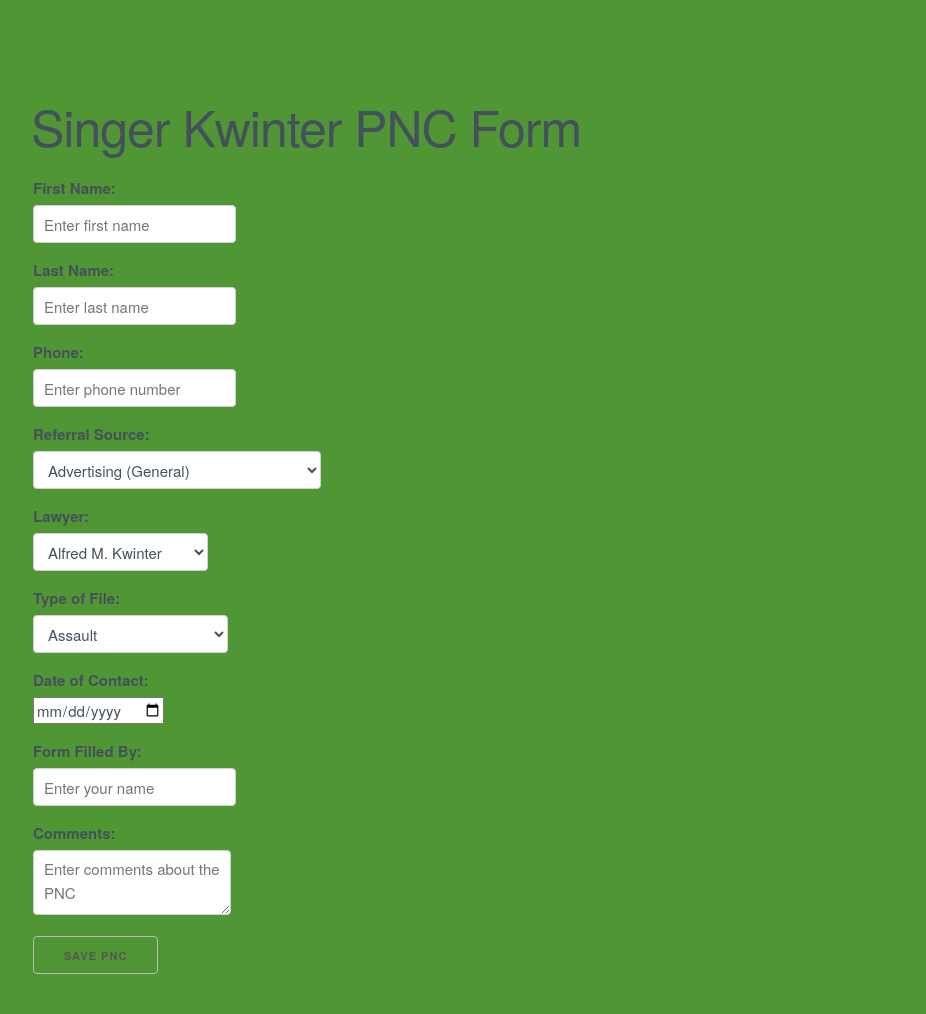
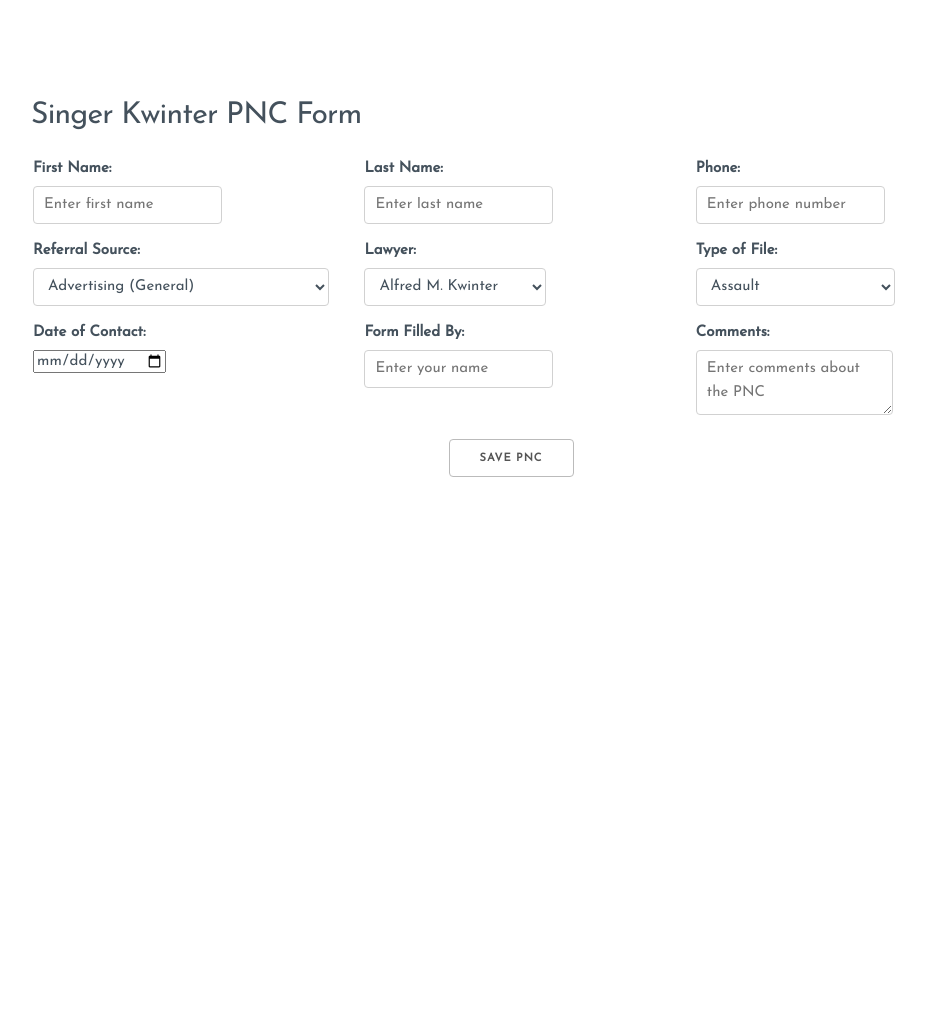
Before and after one commit to flashbax/intake, a PHP site: page / in a window 1280 px wide. Shown: the whole page, without its empty margins (129-1055 px from the left). After the commit the page ends 477 px from the top, so only its background shows below. Run offline with PHP 8.4, Linux system fonts and the light colour scheme.

Commit message:
Updated design of form to work accross the page

```diff
--- a/css/main.css
+++ b/css/main.css
@@ -1,3 +1,3 @@
 body {
-	background-color: #519635;
+	background-color: #fff;
 }
--- a/css/skeleton.css
+++ b/css/skeleton.css
@@ -124,7 +124,7 @@ body {
   font-size: 1.5em; /* currently ems cause chrome bug misinterpreting rems on body element */
   line-height: 1.6;
   font-weight: 400;
-  font-family: "Raleway", "HelveticaNeue", "Helvetica Neue", Helvetica, Arial, sans-serif;
+  font-family:'Josefin Sans', sans-serif;
   color: #44515c; }
 
 
--- a/index.html
+++ b/index.html
@@ -15,7 +15,7 @@
 
   <!-- FONT
   –––––––––––––––––––––––––––––––––––––––––––––––––– -->
-   <!--  <link href="//fonts.googleapis.com/css?family=Raleway:400,300,600" rel="stylesheet" type="text/css"> -->
+  <link href="https://fonts.googleapis.com/css?family=Josefin+Sans" rel="stylesheet">
 
   <!-- CSS
   –––––––––––––––––––––––––––––––––––––––––––––––––– -->
@@ -34,22 +34,28 @@
   –––––––––––––––––––––––––––––––––––––––––––––––––– -->
 
 
-
   <div class="container">
     <div class="row">
       <div class="twelve columns" style="margin-top: 10%">
-      <h1>Singer Kwinter PNC Form</h1>
+      <h4>Singer Kwinter PNC Form</h4>
         <form action="" method="post" enctype="multipart/form-data">
          <fieldset>
+            <div class="row">
+              <div class="four columns">
                 <label for="name">First Name:</label>
                 <input type="text" id="firstname" name="firstname" placeholder="Enter first name" />
-            <br />
+              </div>
+              <div class="four columns">
                 <label for="email">Last Name:</label>
                 <input type="text" id="lastname" name="lastname" placeholder="Enter last name" />
-            <br />
+              </div>
+              <div class="four columns">
                 <label for="email">Phone:</label>
                 <input type="text" id="phone" name="phone" placeholder="Enter phone number" />
-            <br />
+              </div>
+            </div>
+            <div class="row">
+              <div class="four columns">
                 <label for="refferal">Referral Source:</label>
                   <select name="referral" id="referral" placeholder="Enter referral">
                     <option value="advertising">Advertising (General)</option>
@@ -152,7 +158,8 @@
                     <option value="whitbynewspaper">Whitby Newspaper</option>
                     <option value="yellowpages">Yellow Pages</option>
                   </select>
-            <br />
+              </div>
+              <div class="four columns">
                 <label for="lawyer">Lawyer:</label>
                 <select name="lawyer" id="lawyer" placeholder="Enter Lawyer">
                   <option value="amk">Alfred M. Kwinter</option>
@@ -164,7 +171,8 @@
                   <option value="ntd">Nga T. Dang</option>
                   <option value="szk">Shane Z. Kwinter</option>
                 </select>
-            <br />
+              </div>
+              <div class="four columns">
                 <label for="type">Type of File:</label>
                 <select name="type" id="type" placeholder="Enter Type of File">
                   <option value="assult">Assault</option>
@@ -189,17 +197,26 @@
                   <option value="wsibclaim">WSIB Claim</option>
                   <option value="other">Other</option>
                 </select>
-            <br />
+              </div>
+            </div>
+            <div class="row">
+              <div class="four columns">
                 <label for="contact">Date of Contact:</label>
                 <input type="date" id="contact" name="contact" placeholder="Enter the date" />
-            <br />
+              </div>
+              <div class="four columns">
                 <label for="formfilledby">Form Filled By:</label>
                 <input type="text" id="formfilledby" name="formfilledby" placeholder="Enter your name" />
-            <br />
+              </div>
+              <div class="four columns">
                 <label for="comments">Comments:</label>
                 <textarea id="comments" name="description" placeholder="Enter comments about the PNC"></textarea>
-            <br />
-            <input type="submit" value="Save PNC" />
+              </div>
+            </div>
+            <div class="row" class="twelve columns">
+              <center><input type="submit" value="Save PNC" /></center>
+            </div>
+
          </fieldset>
       </form>
       </div>
```
Lines whose indentation alone changed are shown as unchanged.
